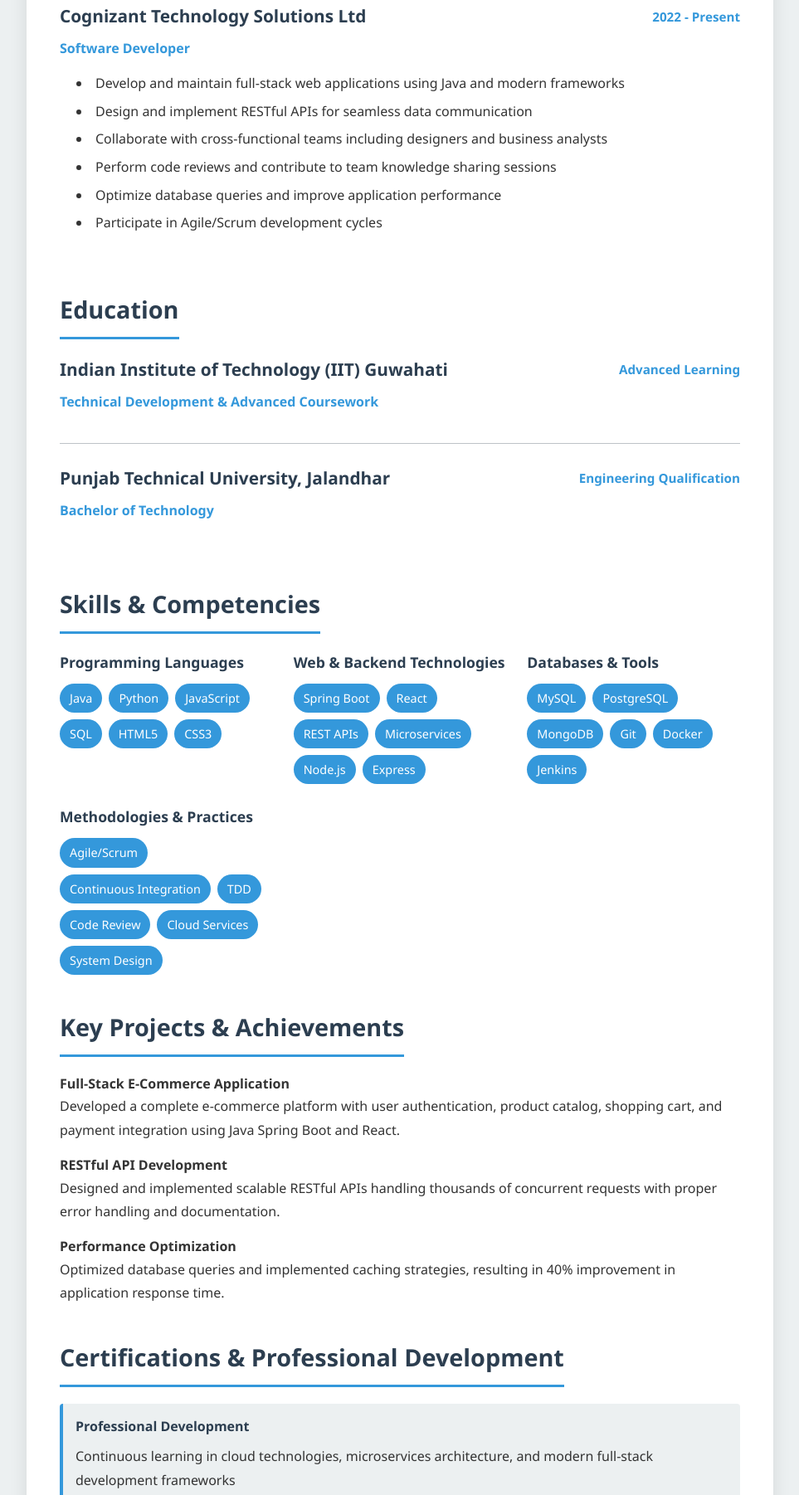
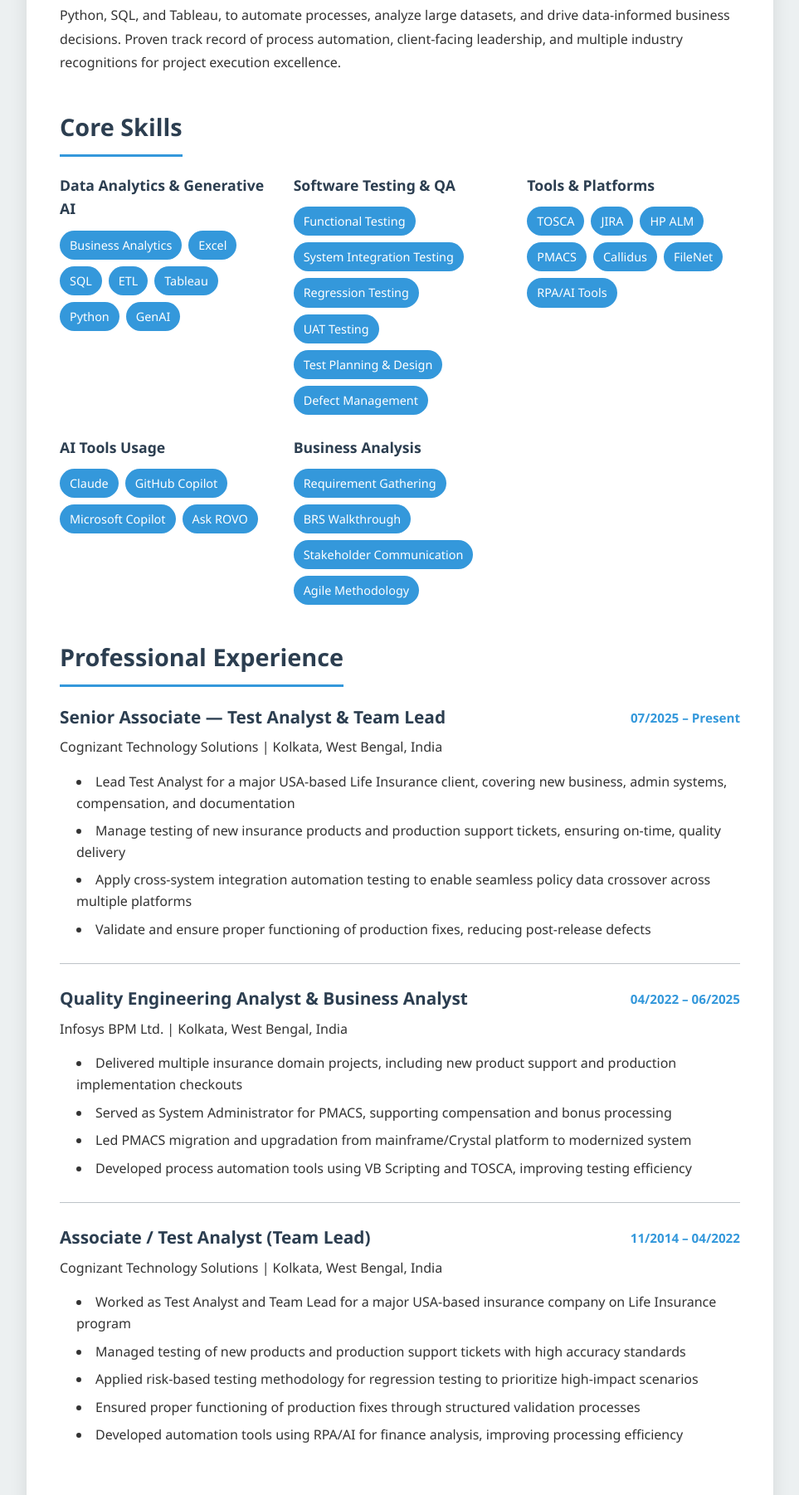
Before and after one commit to avanitkumar44/avanitkumar44.github.io, a plain HTML site: page index.html in a window 1280 px wide. Shown: the part 617-2419 px from the top of the page at 83% size, without its empty margins (158-1121 px from the left). Drawn offline with Linux system fonts and the light colour scheme.

Commit message:
Update index.html with complete resume content from GitHub

```diff
--- a/index.html
+++ b/index.html
@@ -3,7 +3,7 @@
 <head>
     <meta charset="UTF-8">
     <meta name="viewport" content="width=device-width, initial-scale=1.0">
-    <title>Avanit Kumar - Professional Resume</title>
+    <title>Avanit Kumar - Quality Engineering Analyst & Business Analyst</title>
     <link rel="stylesheet" href="style.css">
 </head>
 <body>
@@ -12,23 +12,85 @@
         <header class="header">
             <div class="header-content">
                 <h1>Avanit Kumar</h1>
-                <p class="tagline">Software Developer | Full Stack Engineer</p>
+                <p class="tagline">Quality Engineering Analyst | Business Analyst | Data Analytics & Generative AI Professional</p>
                 <div class="contact-info">
+                    <span>Kolkata, West Bengal, India</span>
+                    <span class="separator">•</span>
+                    <span>+91-8961100756</span>
+                    <span class="separator">•</span>
+                    <a href="mailto:avanitkumar44@gmail.com" class="contact-link">avanitkumar44@gmail.com</a>
+                    <span class="separator">•</span>
                     <a href="https://www.linkedin.com/in/avanit-kumar/" target="_blank" class="contact-link">LinkedIn</a>
-                    <span class="separator">•</span>
-                    <a href="https://github.com/avanitkumar44" target="_blank" class="contact-link">GitHub</a>
-                    <span class="separator">•</span>
-                    <span class="email">avanitkumar44@gmail.com</span>
                 </div>
             </div>
         </header>
 
         <!-- Main Content -->
         <main class="content">
-            <!-- About Section -->
+            <!-- Professional Summary Section -->
             <section class="section">
-                <h2 class="section-title">About Me</h2>
-                <p>Passionate software developer with expertise in full-stack development. Strong problem-solving skills with proven ability to deliver high-quality solutions. Committed to continuous learning and staying updated with latest technologies.</p>
+                <h2 class="section-title">Professional Summary</h2>
+                <p>Business Analyst and Quality Engineering Analyst with 10+ years of experience in the Insurance domain, specializing in Business Requirement Gathering, System Integration Testing, Regression Testing, UAT Support, PMACS Testing, and Callidus Testing across the Software Testing Life Cycle (STLC). Skilled in requirement gathering, test case generation, requirement traceability, and defect management, with strong grounding in Agile methodologies. Certified in Data Analytics and Generative AI (IIT Guwahati), with hands-on experience applying AI tools such as Claude, GitHub Copilot, Microsoft Copilot, and Ask ROVO, along with Python, SQL, and Tableau, to automate processes, analyze large datasets, and drive data-informed business decisions. Proven track record of process automation, client-facing leadership, and multiple industry recognitions for project execution excellence.</p>
+            </section>
+
+            <!-- Core Skills Section -->
+            <section class="section">
+                <h2 class="section-title">Core Skills</h2>
+                <div class="skills-container">
+                    <div class="skill-category">
+                        <h4>Data Analytics & Generative AI</h4>
+                        <div class="skill-tags">
+                            <span class="skill-tag">Business Analytics</span>
+                            <span class="skill-tag">Excel</span>
+                            <span class="skill-tag">SQL</span>
+                            <span class="skill-tag">ETL</span>
+                            <span class="skill-tag">Tableau</span>
+                            <span class="skill-tag">Python</span>
+                            <span class="skill-tag">GenAI</span>
+                        </div>
+                    </div>
+                    <div class="skill-category">
+                        <h4>Software Testing & QA</h4>
+                        <div class="skill-tags">
+                            <span class="skill-tag">Functional Testing</span>
+                            <span class="skill-tag">System Integration Testing</span>
+                            <span class="skill-tag">Regression Testing</span>
+                            <span class="skill-tag">UAT Testing</span>
+                            <span class="skill-tag">Test Planning & Design</span>
+                            <span class="skill-tag">Defect Management</span>
+                        </div>
+                    </div>
+                    <div class="skill-category">
+                        <h4>Tools & Platforms</h4>
+                        <div class="skill-tags">
+                            <span class="skill-tag">TOSCA</span>
+                            <span class="skill-tag">JIRA</span>
+                            <span class="skill-tag">HP ALM</span>
+                            <span class="skill-tag">PMACS</span>
+                            <span class="skill-tag">Callidus</span>
+                            <span class="skill-tag">FileNet</span>
+                            <span class="skill-tag">RPA/AI Tools</span>
+                        </div>
+                    </div>
+                    <div class="skill-category">
+                        <h4>AI Tools Usage</h4>
+                        <div class="skill-tags">
+                            <span class="skill-tag">Claude</span>
+                            <span class="skill-tag">GitHub Copilot</span>
+                            <span class="skill-tag">Microsoft Copilot</span>
+                            <span class="skill-tag">Ask ROVO</span>
+                        </div>
+                    </div>
+                    <div class="skill-category">
+                        <h4>Business Analysis</h4>
+                        <div class="skill-tags">
+                            <span class="skill-tag">Requirement Gathering</span>
+                            <span class="skill-tag">BRS Walkthrough</span>
+                            <span class="skill-tag">Stakeholder Communication</span>
+                            <span class="skill-tag">Agile Methodology</span>
+                        </div>
+                    </div>
+                </div>
             </section>
 
             <!-- Professional Experience Section -->
@@ -37,18 +99,87 @@
 
                 <div class="experience-item">
                     <div class="experience-header">
-                        <h3>Cognizant Technology Solutions Ltd</h3>
-                        <span class="date">2022 - Present</span>
+                        <h3>Senior Associate — Test Analyst & Team Lead</h3>
+                        <span class="date">07/2025 – Present</span>
                     </div>
-                    <p class="position">Software Developer</p>
+                    <p class="company">Cognizant Technology Solutions | Kolkata, West Bengal, India</p>
                     <ul class="responsibilities">
-                        <li>Develop and maintain full-stack web applications using Java and modern frameworks</li>
-                        <li>Design and implement RESTful APIs for seamless data communication</li>
-                        <li>Collaborate with cross-functional teams including designers and business analysts</li>
-                        <li>Perform code reviews and contribute to team knowledge sharing sessions</li>
-                        <li>Optimize database queries and improve application performance</li>
-                        <li>Participate in Agile/Scrum development cycles</li>
+                        <li>Lead Test Analyst for a major USA-based Life Insurance client, covering new business, admin systems, compensation, and documentation</li>
+                        <li>Manage testing of new insurance products and production support tickets, ensuring on-time, quality delivery</li>
+                        <li>Apply cross-system integration automation testing to enable seamless policy data crossover across multiple platforms</li>
+                        <li>Validate and ensure proper functioning of production fixes, reducing post-release defects</li>
                     </ul>
+                </div>
+
+                <div class="experience-item">
+                    <div class="experience-header">
+                        <h3>Quality Engineering Analyst & Business Analyst</h3>
+                        <span class="date">04/2022 – 06/2025</span>
+                    </div>
+                    <p class="company">Infosys BPM Ltd. | Kolkata, West Bengal, India</p>
+                    <ul class="responsibilities">
+                        <li>Delivered multiple insurance domain projects, including new product support and production implementation checkouts</li>
+                        <li>Served as System Administrator for PMACS, supporting compensation and bonus processing</li>
+                        <li>Led PMACS migration and upgradation from mainframe/Crystal platform to modernized system</li>
+                        <li>Developed process automation tools using VB Scripting and TOSCA, improving testing efficiency</li>
+                    </ul>
+                </div>
+
+                <div class="experience-item">
+                    <div class="experience-header">
+                        <h3>Associate / Test Analyst (Team Lead)</h3>
+                        <span class="date">11/2014 – 04/2022</span>
+                    </div>
+                    <p class="company">Cognizant Technology Solutions | Kolkata, West Bengal, India</p>
+                    <ul class="responsibilities">
+                        <li>Worked as Test Analyst and Team Lead for a major USA-based insurance company on Life Insurance program</li>
+                        <li>Managed testing of new products and production support tickets with high accuracy standards</li>
+                        <li>Applied risk-based testing methodology for regression testing to prioritize high-impact scenarios</li>
+                        <li>Ensured proper functioning of production fixes through structured validation processes</li>
+                        <li>Developed automation tools using RPA/AI for finance analysis, improving processing efficiency</li>
+                    </ul>
+                </div>
+            </section>
+
+            <!-- Certifications Section -->
+            <section class="section">
+                <h2 class="section-title">Certifications & Credentials</h2>
+                <div class="certification-list">
+                    <div class="cert-item">
+                        <h4>Professional Certificate in Data Analytics & Generative AI — IIT Guwahati</h4>
+                        <p>Including specialized certifications in Business Analytics, SQL, ETL, Tableau, Python, GenAI Literacy, and Data Ethics</p>
+                    </div>
+                    <div class="cert-item">
+                        <h4>Software Testing & QA Certifications</h4>
+                        <p>LOMA 280 Certified, Cognizant/Infosys Certified Professional for Software Testing, TOSCA Automation, HP ALM, Test Design Techniques, Requirement Gathering & Analysis</p>
+                    </div>
+                    <div class="cert-item">
+                        <h4>Generative AI Certifications</h4>
+                        <p>Infosys Certified GenAI Courses: Introduction to Natural Language Processing, Prompt Engineering, AI-First Software Engineering</p>
+                    </div>
+                </div>
+            </section>
+
+            <!-- Key Achievements Section -->
+            <section class="section">
+                <h2 class="section-title">Key Achievements</h2>
+                <div class="achievements-list">
+                    <div class="achievement-item">
+                        <span class="achievement-icon">🏆</span>
+                        <p>Recognized for developing an RPA/AI-based automation solution; featured in the client's annual magazine</p>
+                    </div>
+                    <div class="achievement-item">
+                        <span class="achievement-icon">🏆</span>
+                        <p>Received the RAMP Award twice for Best Project Execution</p>
+                    </div>
+                    <div class="achievement-item">
+                        <span class="achievement-icon">🏆</span>
+                        <p>Received the Extra Miller Award for extensive client support on a complex migration project</p>
+                    </div>
+                    <div class="achievement-item">
+                        <span class="achievement-icon">🏆</span>
+                        <p>Received special recognition notes from client for legacy platform upgradation</p>
+                    </div>
                 </div>
             </section>
 
@@ -58,122 +189,68 @@
 
                 <div class="education-item">
                     <div class="education-header">
-                        <h3>Indian Institute of Technology (IIT) Guwahati</h3>
-                        <span class="date">Advanced Learning</span>
+                        <h3>Master of Computer Applications (MCA)</h3>
+                        <span class="date">07/2015 – 07/2018</span>
                     </div>
-                    <p class="degree">Technical Development & Advanced Coursework</p>
+                    <p class="degree">Nalanda Open University, Patna</p>
                 </div>
 
                 <div class="education-item">
                     <div class="education-header">
-                        <h3>Punjab Technical University, Jalandhar</h3>
-                        <span class="date">Engineering Qualification</span>
+                        <h3>Bachelor of Computer Applications (BCA)</h3>
+                        <span class="date">07/2010 – 07/2013</span>
                     </div>
-                    <p class="degree">Bachelor of Technology</p>
+                    <p class="degree">Punjab Technical University, Jalandhar</p>
+                </div>
+
+                <div class="education-item">
+                    <div class="education-header">
+                        <h3>Higher Secondary (XII)</h3>
+                        <span class="date">04/2008 – 06/2010</span>
+                    </div>
+                    <p class="degree">LCS College, Darbhanga | BSEB Patna</p>
+                </div>
+
+                <div class="education-item">
+                    <div class="education-header">
+                        <h3>Secondary (X)</h3>
+                        <span class="date">01/2007 – 04/2008</span>
+                    </div>
+                    <p class="degree">High School Lagma | BSEB Patna</p>
                 </div>
             </section>
 
-            <!-- Skills Section -->
+            <!-- Languages Section -->
             <section class="section">
-                <h2 class="section-title">Skills & Competencies</h2>
-                <div class="skills-container">
-                    <div class="skill-category">
-                        <h4>Programming Languages</h4>
-                        <div class="skill-tags">
-                            <span class="skill-tag">Java</span>
-                            <span class="skill-tag">Python</span>
-                            <span class="skill-tag">JavaScript</span>
-                            <span class="skill-tag">SQL</span>
-                            <span class="skill-tag">HTML5</span>
-                            <span class="skill-tag">CSS3</span>
-                        </div>
+                <h2 class="section-title">Languages</h2>
+                <div class="details-grid">
+                    <div class="detail-item">
+                        <h4>English</h4>
+                        <p>Business Proficiency</p>
                     </div>
-                    <div class="skill-category">
-                        <h4>Web & Backend Technologies</h4>
-                        <div class="skill-tags">
-                            <span class="skill-tag">Spring Boot</span>
-                            <span class="skill-tag">React</span>
-                            <span class="skill-tag">REST APIs</span>
-                            <span class="skill-tag">Microservices</span>
-                            <span class="skill-tag">Node.js</span>
-                            <span class="skill-tag">Express</span>
-                        </div>
+                    <div class="detail-item">
+                        <h4>Hindi</h4>
+                        <p>Native</p>
                     </div>
-                    <div class="skill-category">
-                        <h4>Databases & Tools</h4>
-                        <div class="skill-tags">
-                            <span class="skill-tag">MySQL</span>
-                            <span class="skill-tag">PostgreSQL</span>
-                            <span class="skill-tag">MongoDB</span>
-                            <span class="skill-tag">Git</span>
-                            <span class="skill-tag">Docker</span>
-                            <span class="skill-tag">Jenkins</span>
-                        </div>
+                    <div class="detail-item">
+                        <h4>Maithili</h4>
+                        <p>Native</p>
                     </div>
-                    <div class="skill-category">
-                        <h4>Methodologies & Practices</h4>
-                        <div class="skill-tags">
-                            <span class="skill-tag">Agile/Scrum</span>
-                            <span class="skill-tag">Continuous Integration</span>
-                            <span class="skill-tag">TDD</span>
-                            <span class="skill-tag">Code Review</span>
-                            <span class="skill-tag">Cloud Services</span>
-                            <span class="skill-tag">System Design</span>
-                        </div>
+                    <div class="detail-item">
+                        <h4>Bengali</h4>
+                        <p>Proficient</p>
                     </div>
                 </div>
             </section>
 
-            <!-- Key Projects Section -->
+            <!-- Interests Section -->
             <section class="section">
-                <h2 class="section-title">Key Projects & Achievements</h2>
-                <div class="project-list">
-                    <div class="project-item">
-                        <h4>Full-Stack E-Commerce Application</h4>
-                        <p>Developed a complete e-commerce platform with user authentication, product catalog, shopping cart, and payment integration using Java Spring Boot and React.</p>
-                    </div>
-                    <div class="project-item">
-                        <h4>RESTful API Development</h4>
-                        <p>Designed and implemented scalable RESTful APIs handling thousands of concurrent requests with proper error handling and documentation.</p>
-                    </div>
-                    <div class="project-item">
-                        <h4>Performance Optimization</h4>
-                        <p>Optimized database queries and implemented caching strategies, resulting in 40% improvement in application response time.</p>
-                    </div>
-                </div>
-            </section>
-
-            <!-- Certifications Section -->
-            <section class="section">
-                <h2 class="section-title">Certifications & Professional Development</h2>
-                <div class="certification-list">
-                    <div class="cert-item">
-                        <h4>Professional Development</h4>
-                        <p>Continuous learning in cloud technologies, microservices architecture, and modern full-stack development frameworks</p>
-                    </div>
-                    <div class="cert-item">
-                        <h4>Technical Excellence</h4>
-                        <p>Certified in best practices for software development, including design patterns, SOLID principles, and clean code practices</p>
-                    </div>
-                </div>
-            </section>
-
-            <!-- Additional Details -->
-            <section class="section">
-                <h2 class="section-title">Additional Details</h2>
-                <div class="details-grid">
-                    <div class="detail-item">
-                        <h4>Languages</h4>
-                        <p>English, Hindi</p>
-                    </div>
-                    <div class="detail-item">
-                        <h4>Location</h4>
-                        <p>India</p>
-                    </div>
-                    <div class="detail-item">
-                        <h4>Availability</h4>
-                        <p>Open to opportunities</p>
-                    </div>
+                <h2 class="section-title">Interests</h2>
+                <div class="interests-list">
+                    <span class="interest-tag">Reading Financial Content</span>
+                    <span class="interest-tag">Listening to Music</span>
+                    <span class="interest-tag">Data Analytics</span>
+                    <span class="interest-tag">Generative AI</span>
                 </div>
             </section>
         </main>
@@ -181,7 +258,7 @@
         <!-- Footer -->
         <footer class="footer">
             <p>&copy; 2024 Avanit Kumar. All rights reserved.</p>
-            <p class="footer-note">This resume is hosted on <a href="https://github.com/avanitkumar44/avanitkumar44.github.io" target="_blank">GitHub Pages</a> | <a href="Resume-Downloaded.pdf" target="_blank" class="pdf-link">Download PDF</a></p>
+            <p class="footer-note">This resume is hosted on <a href="https://github.com/avanitkumar44/avanitkumar44.github.io" target="_blank">GitHub Pages</a></p>
         </footer>
     </div>
 </body>
```
